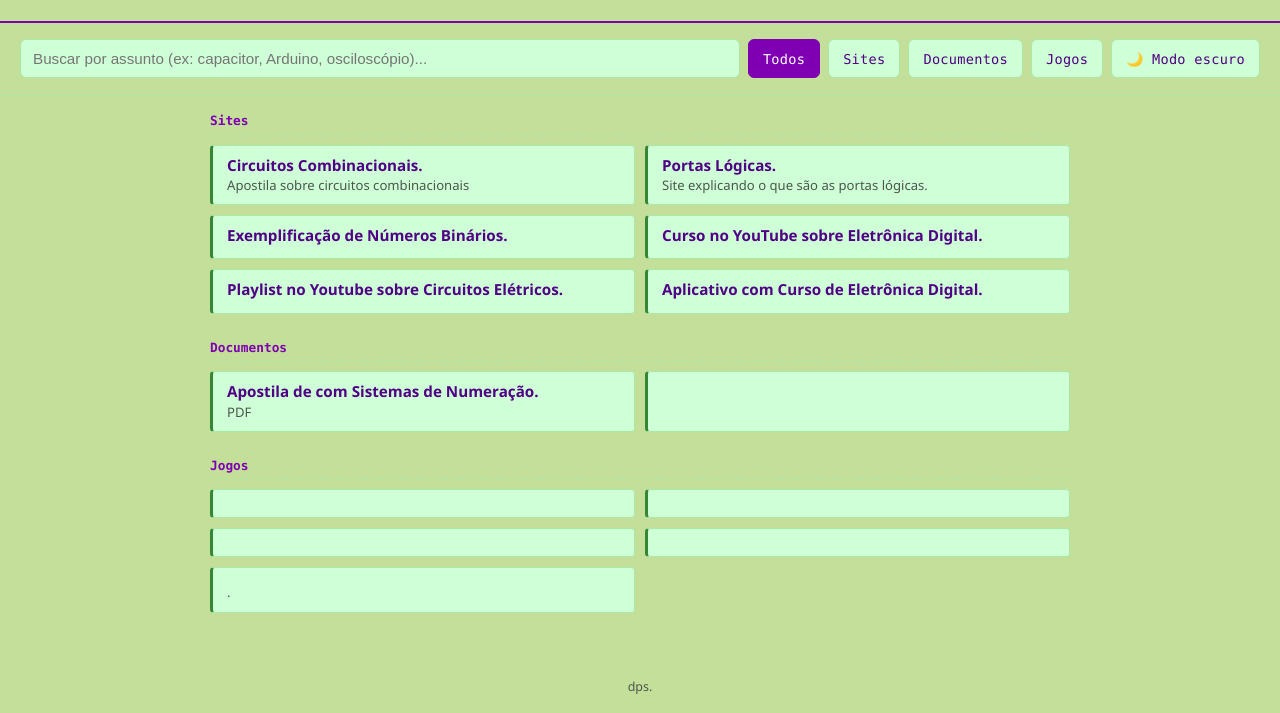
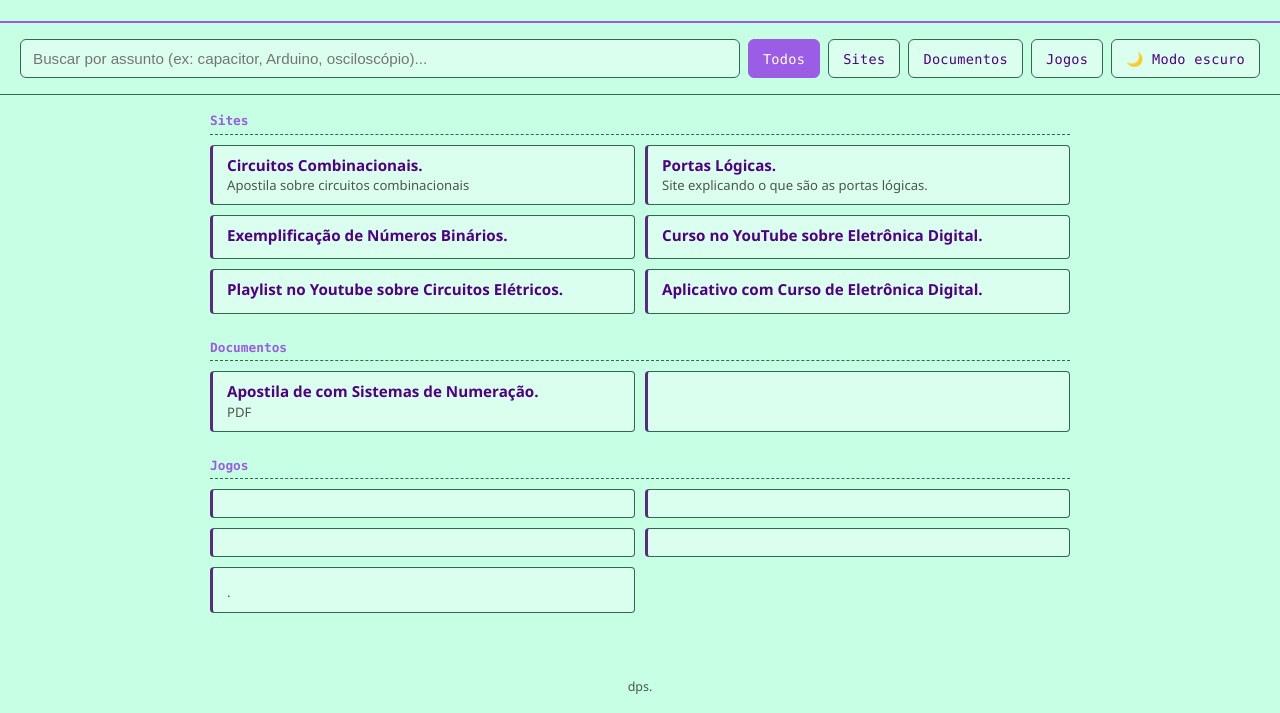
Before and after one commit to nimsay57-pixel/ALUMNY, a plain HTML site: page index.html in a window 1280 px wide. Shown: the part 95-808 px from the top of the page. Drawn offline with Linux system fonts and the light colour scheme.

Commit message:
style.css

```diff
--- a/css/style.css
+++ b/css/style.css
@@ -1,20 +1,20 @@
 :root{
-  --paper: #c3df99;
+  --paper: #c6ffe4;
   --ink: #4f0084;
-  --copper: #358735;
-  --circuit: #7f00b2;
-  --line: #a9e9a4;
-  --card: #cfffd7;
+  --copper: #5A2A82;
+  --circuit: #9B5DE5;
+  --line: #2D6A4F;
+  --card: #dbffee;
   --muted: #4B564D;
 }
 :root[data-theme="escuro"]{
-  --paper: #171B18;
-  --ink: #E7ECE8;
-  --copper: #E0955C;
-  --circuit: #4FAE7C;
-  --line: #333B34;
-  --card: #21261F;
-  --muted: #A7B0A9;
+  --paper: #c6ffe4;
+  --ink: #9B5DE5;
+  --copper: #7838a9;
+  --circuit: #9B5DE5;
+  --line: #2D6A4F;
+  --card: #dbffee;
+  --muted: #4B564D;
       }
 
 *{ box-sizing: border-box; }
```
